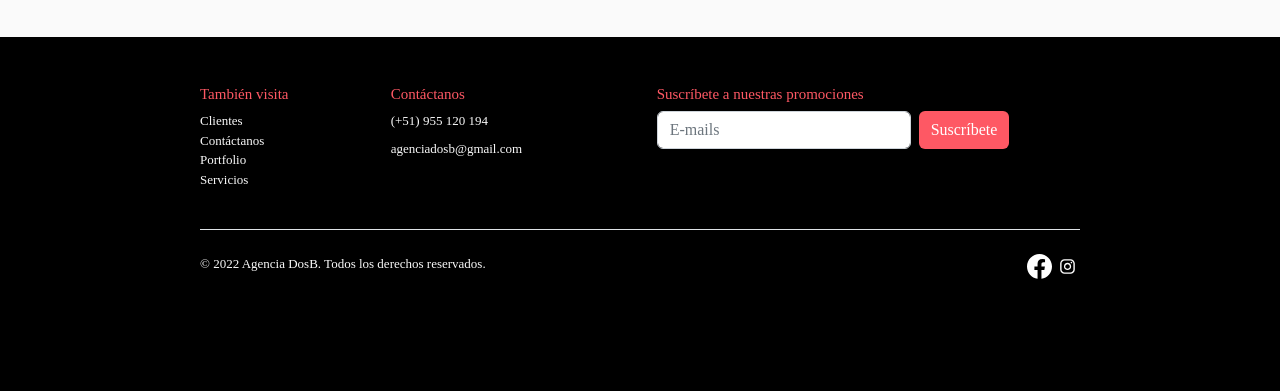
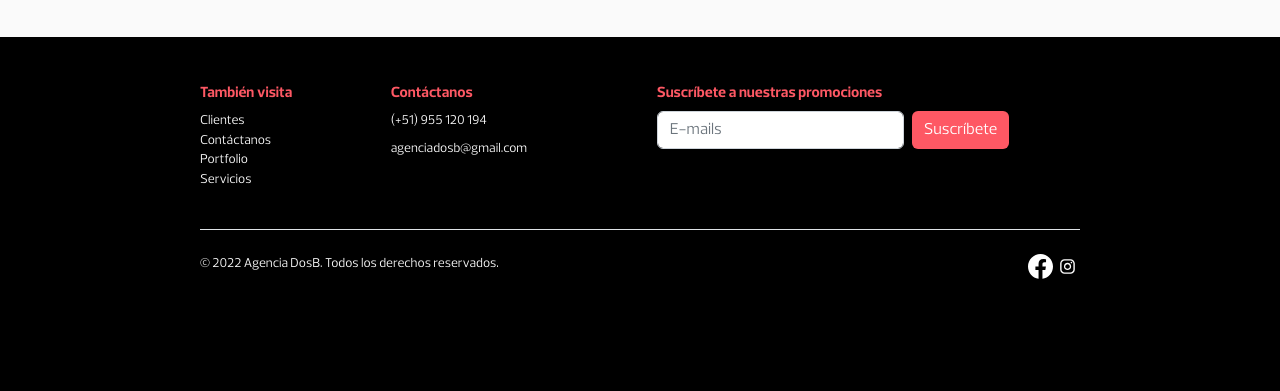
Before and after one commit to 1LuisAguilar/agenciadosbAguilar, a plain HTML site: page index.html in a window 1280 px wide. Shown: the part 1575-1966 px from the top of the page. Drawn offline with nearby package versions, Linux system fonts and the light colour scheme.

Commit message:
Commit Second - 10 June

```diff
--- a/style/imports/_index.scss
+++ b/style/imports/_index.scss
@@ -389,7 +389,7 @@ body{
 
         color: $color4;
         margin: 0 200px 0 200px;
-        font-family: 'Prelo';
+        font-family: 'Prelo-Book';
         padding: 0%;
         font-size: 13px;
 
@@ -422,6 +422,7 @@ body{
 
             font-size: 15px;
             color: $color2;
+            font-family: 'Prelo-Bold';
         }
 
     }
```
Also changed, not shown: estilos/style.css, 1 other file.
